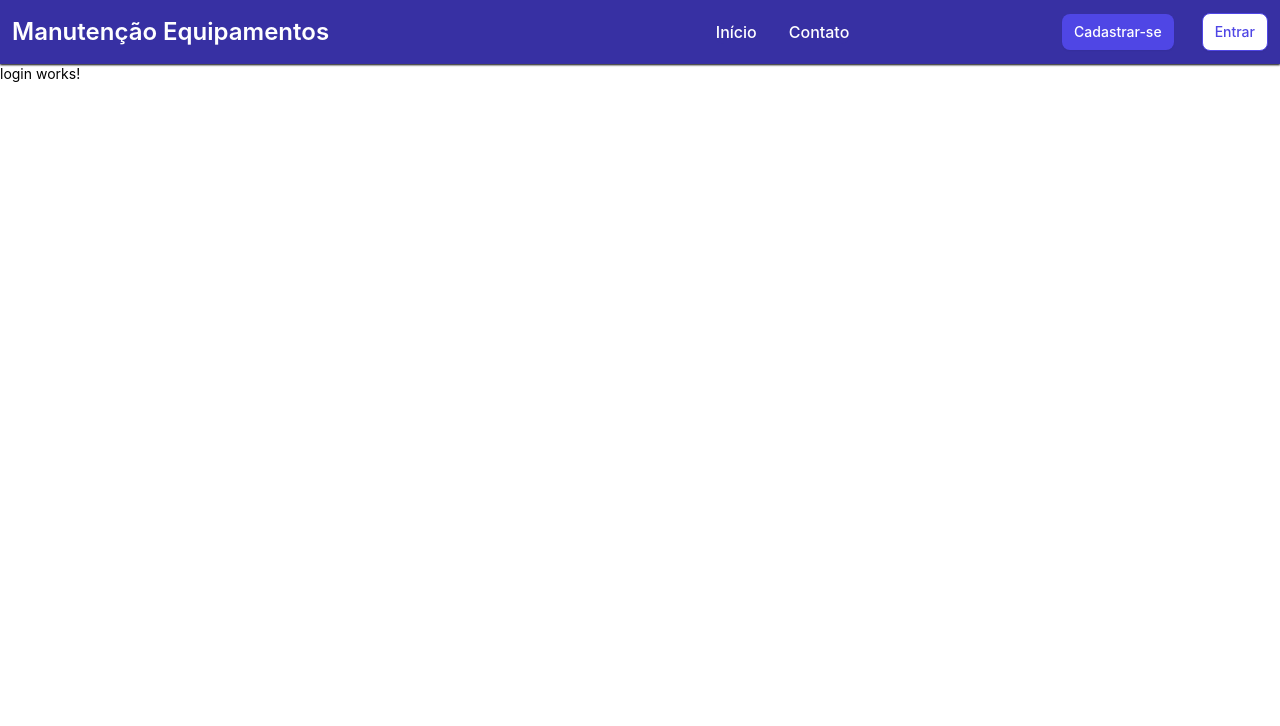
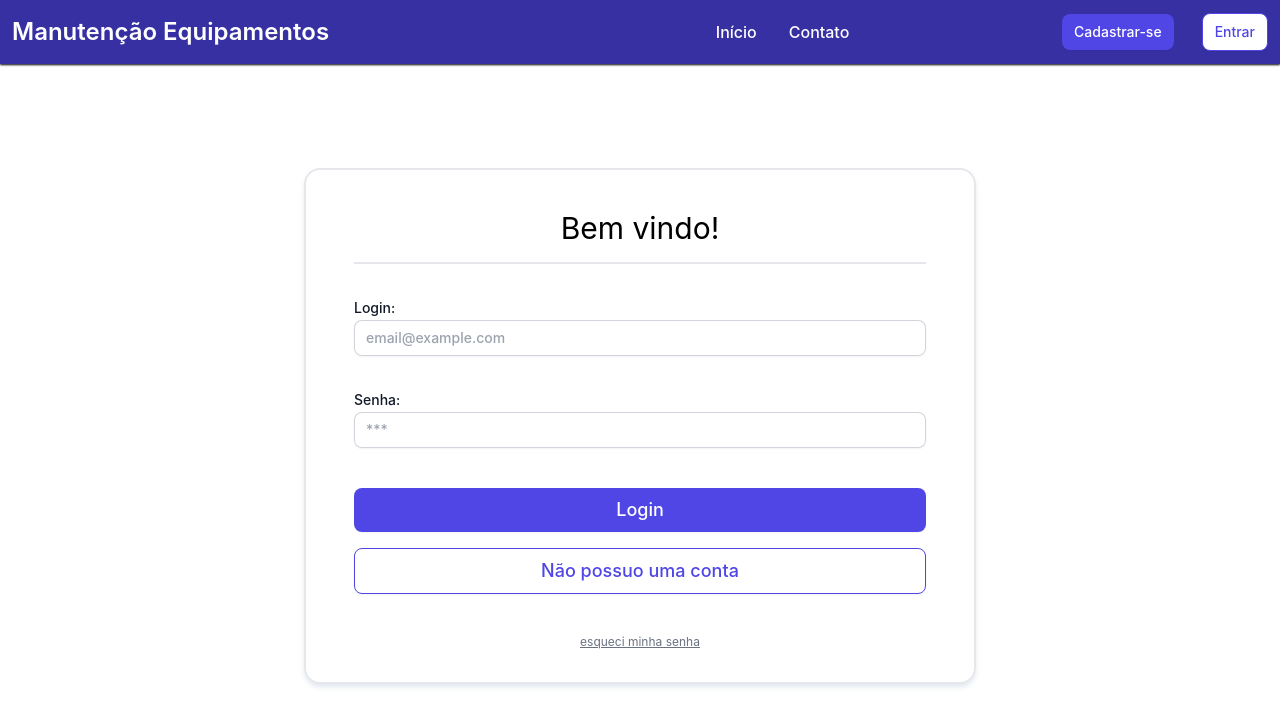
Before and after one commit to MelNaChupeta/manutencao-equipamento-web, an Angular app: page /login in a window 1280 px wide. Shown: the top 726 px of the page. Built offline with nearby package versions, Linux system fonts and the light colour scheme.

Commit message:
add login page

```diff
--- a/src/app/components/login/login.component.html
+++ b/src/app/components/login/login.component.html
@@ -1 +1,28 @@
-<p>login works!</p>
+<div class="main-content-container">
+    <div class="section-container">
+        <form>
+            <div class="form-container">
+                <div class="w-full col-span-6 p-2 border-b-2 text-center relative">
+                    <h1 class="mb-2">Bem vindo!</h1>
+                </div>
+                <div class="input-container-lg">
+                    <label class="label-form">Login:<input type="text" placeholder="email@example.com" class="input-form" /> </label>
+                </div>
+                <div class="input-container-lg">
+                    <label class="label-form">Senha:<input type="password" placeholder="***" class="input-form" /> </label>
+                </div>
+                <div class="input-container-lg">
+                    <button type="submit" class="btn btn-primary w-full">
+                        Login
+                    </button>
+                    <button type="submit" class="btn btn-secondary w-full">
+                        N&atilde;o possuo uma conta
+                    </button>
+                </div>
+                <div class="input-container-lg text-center text-xs underline text-gray-500 cursor-pointer">
+                    <a class="">esqueci minha senha</a>
+                </div>
+            </div>
+        </form>
+    </div>
+</div>
```
